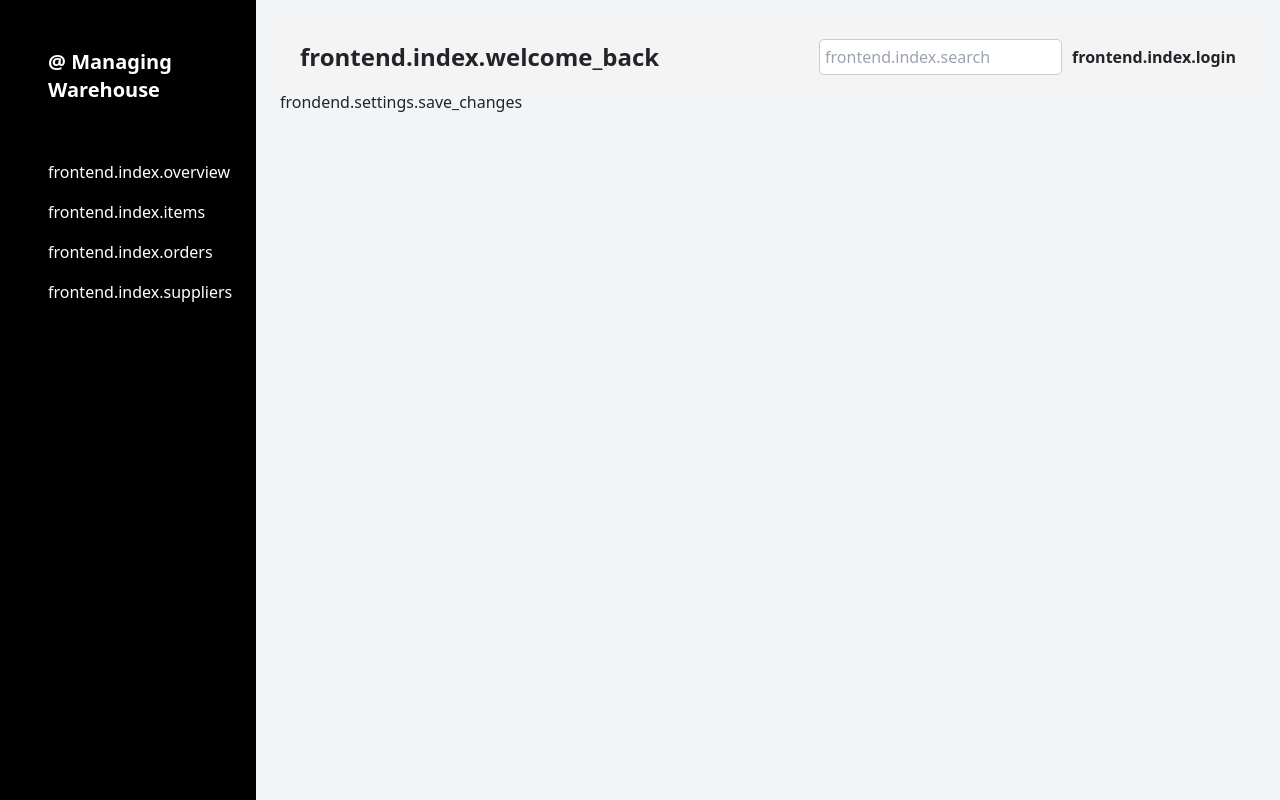
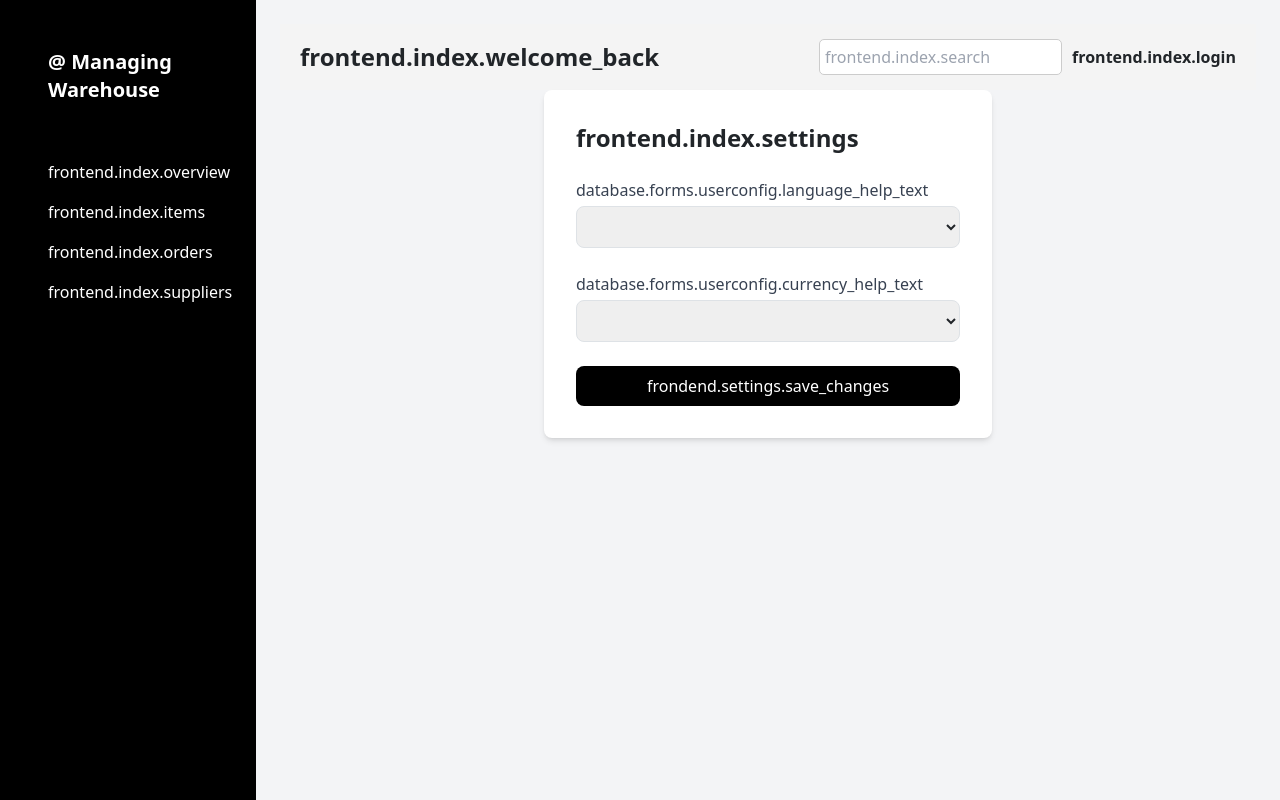
Before and after one commit to Makhuta/VPSI---system-for-managing-warehouse, a Django app: page /en/settings/ in a window 1280 px wide. Run offline with Django 4.2, Linux system fonts and the light colour scheme; lists and menus that the app fills with data are empty; some libraries are stand-ins or nearby versions.

Commit message:
updated login and settings page, distribution graph changed and added translations

```diff
--- a/warehouse-manager/frontend/templates/index.html
+++ b/warehouse-manager/frontend/templates/index.html
@@ -59,8 +59,8 @@
 
     const earningsData = {{ orders|sales_chart_data:"earnings"|safe }};
     const costsData = {{ orders|sales_chart_data:"costs"|safe }};
-    const categoryLabels = {{ items|category_distribution:"labels"|safe }};
-    const categoryCounts = {{ items|category_distribution:"counts"|safe }};
+    const categoryLabels = {{ items|category_distribution:"labels,3"|safe }};
+    const categoryCounts = {{ items|category_distribution:"counts,3"|safe }};
 
     // Line Chart – Sales Performance
     const salesCtx = document.getElementById('salesChart').getContext('2d');
--- a/warehouse-manager/frontend/templates/settings.html
+++ b/warehouse-manager/frontend/templates/settings.html
@@ -2,17 +2,47 @@
 {% load static %}
 {% load i18n %}
 
-{% block title %}User Config{% endblock %}
+{% block title %}{% trans "frontend.index.settings" %}{% endblock %}
 
 {% block main %}
-    <!-- Main Content -->
-    <main class="flex-1 p-6">
-        {% include "header_bar.html" %}
+<main class="flex-1 p-6">
+    {% include "header_bar.html" %}
+
+    <div class="settings mx-auto max-w-md bg-white p-8 rounded-lg shadow-md">
+        <h2 class="text-2xl font-bold mb-4">{% trans "frontend.index.settings" %}</h2>
 
         <form method="post">
             {% csrf_token %}
-            {{ form.as_p }}  <!-- Render the form fields as paragraphs -->
-            <button type="submit">{% trans "frondend.settings.save_changes" %}</button>
+
+            <!-- Language Selector -->
+            <div class="mb-4">
+                <label for="language" class="block text-gray-700 mb-1">{% trans "database.forms.userconfig.language_help_text" %}</label>
+                <select id="language" name="language" class="w-full p-2 border border-gray-300 rounded-lg">
+                    {% for code, label in languages %}
+                        <option value="{{ code }}" {% if current_language == code %}selected{% endif %}>
+                            {{ label }}
+                        </option>
+                    {% endfor %}
+                </select>
+            </div>
+
+            <!-- Currency Selector -->
+            <div class="mb-4">
+                <label for="currency" class="block text-gray-700 mb-1">{% trans "database.forms.userconfig.currency_help_text" %}</label>
+                <select id="currency" name="currency" class="w-full p-2 border border-gray-300 rounded-lg">
+                    {% for code, label in currencies %}
+                        <option value="{{ code }}" {% if current_currency == code %}selected{% endif %}>
+                            {{ label }}
+                        </option>
+                    {% endfor %}
+                </select>
+            </div>
+
+            <!-- Submit -->
+            <button type="submit" class="w-full bg-black text-white py-2 rounded-lg hover:bg-gray-800 transition">
+                {% trans "frondend.settings.save_changes" %}
+            </button>
         </form>
-    </main>
+    </div>
+</main>
 {% endblock %}
--- a/warehouse-manager/frontend/views.py
+++ b/warehouse-manager/frontend/views.py
@@ -1,6 +1,8 @@
 from django.shortcuts import render, redirect
 from django.utils.translation import activate
 from collections import defaultdict
+from django.conf import settings
+from database.models import UserConfig
 from database.models import *
 from database.forms import *
 
@@ -64,4 +66,9 @@ def page_settings(request):
 
         # Add the form to the context
         context["form"] = form
+        context["currencies"] = UserConfig.CURRENCY
+        context["languages"] = settings.LANGUAGES
+        context["current_language"] = user_config.language
+        context["current_currency"] = user_config.currency
+
     return custom_render(request, 'settings.html', context)
```
Also changed, not shown: warehouse-manager/frontend/templates/registration/login.html (+23 -0 lines), warehouse-manager/frontend/templatetags/category_distribution.py (+19 -12 lines), warehouse-manager/locale/sk/LC_MESSAGES/django.po.
